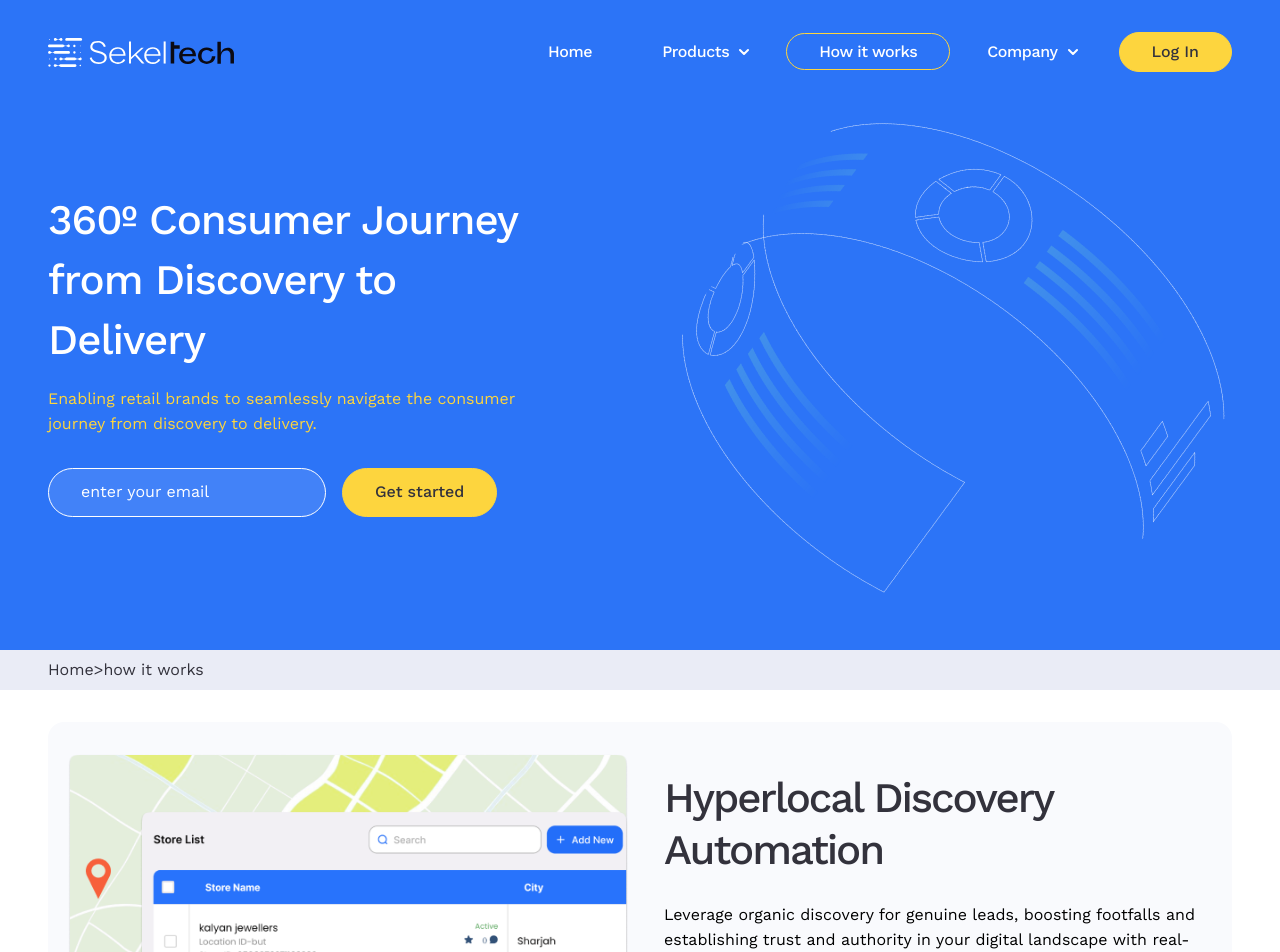
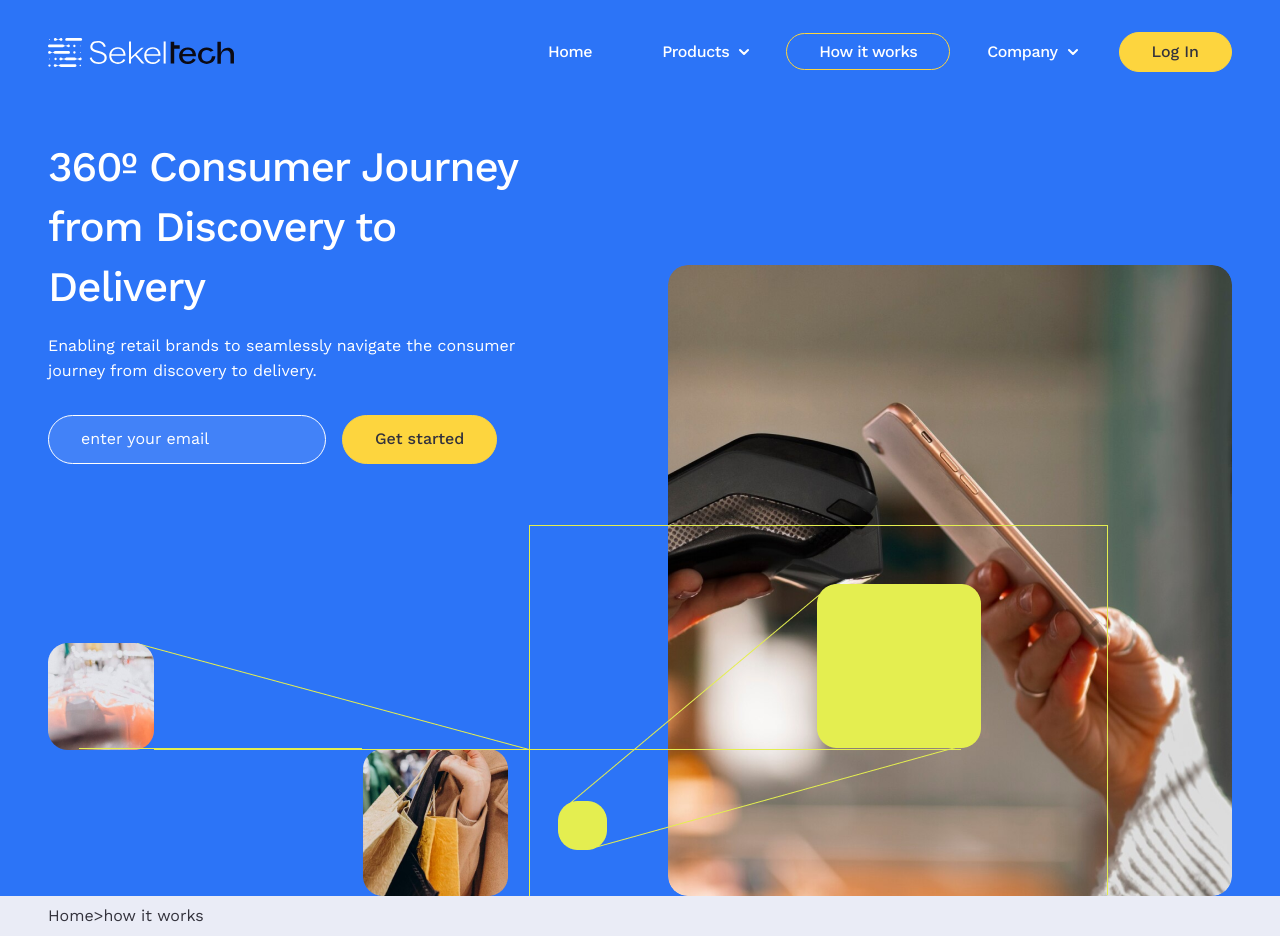
Before and after one commit to omwebiwork/sekel-tech, a Next.js app: page /how-it-works in a window 1280 px wide. Shown: the top 952 px of the page. Built offline with nearby package versions, Linux system fonts and the light colour scheme.

Commit message:
how it works banner section and tab scrollbar

```diff
--- a/src/Components/comman/Banner/index.jsx
+++ b/src/Components/comman/Banner/index.jsx
@@ -53,7 +53,7 @@ const Banner = ({
             </div>
           )}
         </div>
-      </div>
+           </div>
     </div>
   );
 };
--- a/src/pages/how-it-works.js
+++ b/src/pages/how-it-works.js
@@ -5,6 +5,7 @@ import InfoCard from "@/Components/comman/Card/InfoCard";
 import GetStartForm from "@/Components/comman/Form/StartForm";
 import HyperlocalStrategyForm from "@/Components/comman/Form/hyperlocalStrategyForm";
 import { bannerHowItworks } from "@/static/json/howItWorks";
+import Image from "next/image";
 import React from "react";
 
 export default function HowItWorks() {
@@ -77,20 +78,28 @@ export default function HowItWorks() {
       },
     },
   ];
-
-  let bannerObj = {
-    title: "360º Consumer Journey from Discovery to Delivery",
-    description: `Enabling retail brands to seamlessly navigate the consumer journey from discovery to delivery.
-  `,
-  };
-
   return (
     <div>
       <Banner
         {...bannerHowItworks}
-        containerStyle="container justify-between"
-        renderElement={<GetStartForm buttonTitle="Get started" />}
-        headinWidth="max-w-[491px] mb-12"
+        containerStyle="container justify-between relative"
+        renderElement={
+          <>
+            <GetStartForm buttonTitle="Get started" />
+            <div className="absolute bottom-0 ">
+              <Image
+                className="w-full object-cover object-center"
+                src={"/how-it-work-banner.png"}
+                height={792}
+                width={1000}
+                alt="img"
+              />
+            </div>
+          </>
+        }
+        headinWidth="max-w-[491px] mb-[400px]"
+        descriptionSty="text-base font-normal leading-[25px] mb-8 text-white"
+        imgContainerSty="max-w-[564px] h-[631px] w-full rounded-[20px] overflow-hidden mt-[161px]"
         titleSty="text-[36px] leading-[50px] md:text-[42px] font-medium md:leading-[60px] mb-4 tracking-tight"
       />
       <Breadcrumb
--- a/src/pages/product/dashboard.js
+++ b/src/pages/product/dashboard.js
@@ -62,14 +62,14 @@ export default function Dashboard() {
           <InfoCard
             {...manageInfoCard?.sectionData}
             renderFilterElement={
-              <div className="flex justify-between px-4 pt-[52px]">
+              <div className="flex justify-between gap-2  mb-7 -mx-6 overflow-x-auto">
                 {manageInfoCard?.renderFilterData?.map((item, index) => (
-                  <div>
+                  <div className="mb-2">
                     <Button
                       key={index}
                       data={item?.label}
                       filled={item?.active ? true : false}
-                      clsStyle={`py-2 px-5 text-sm ${
+                      clsStyle={`py-2 px-5 text-sm whitespace-nowrap ${
                         item?.active ? "" : "bg-[#FCFBB3] text-black-33"
                       }`}
                     />
@@ -79,13 +79,8 @@ export default function Dashboard() {
             }
             subheadTitleSty="mx-auto mr-6 text-base font-normal leading-[25px] mb-8"
             descriptionSty="mx-auto mr-6 text-base font-normal leading-[25px] "
-<<<<<<< HEAD
             sectionStyle="p-4 md:p-8 lg:py-[52px] lg:px-[42px] rounded-[24px] bg-gray-100"
             containerSty="p-0"
-=======
-            sectionStyle=" rounded-[24px] bg-gray-100"
-            containerSty="py-[52px] px-[42px]"
->>>>>>> feature/dicovery-page
             containtWidth="max-w-[490px] h-full flex flex-col justify-center"
           />
         )}
--- a/src/static/json/howItWorks.js
+++ b/src/static/json/howItWorks.js
@@ -3,9 +3,9 @@ export const bannerHowItworks = {
   description: `Enabling retail brands to seamlessly navigate the consumer journey from discovery to delivery.
   `,
   image: {
-    src: "/retail.png",
+    src: "/consumer-journey.png",
     alt: "img",
-    height: 400,
-    width: 400,
+    height: 631,
+    width: 564,
   },
 };
```
Also changed, not shown: public/consumer-journey.png (added), public/how-it-work-banner.png (added).
